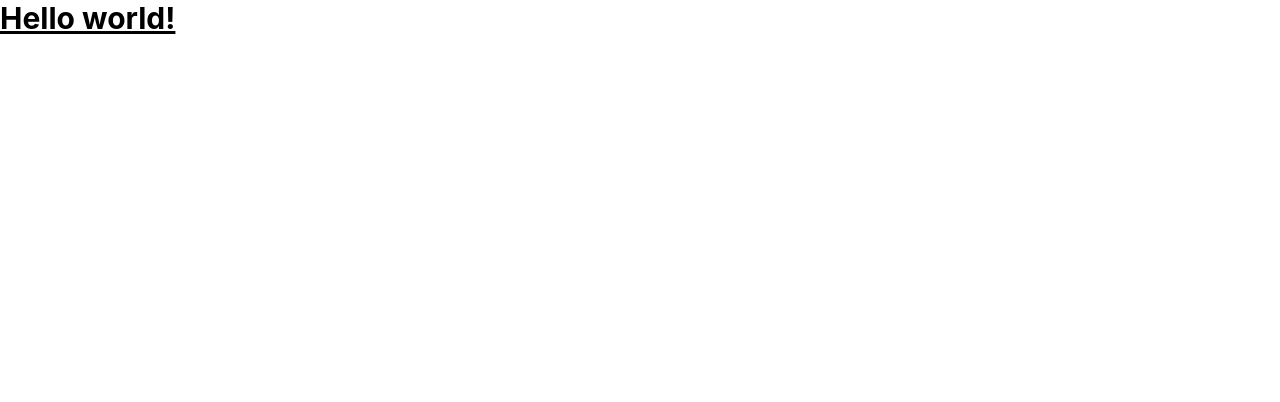
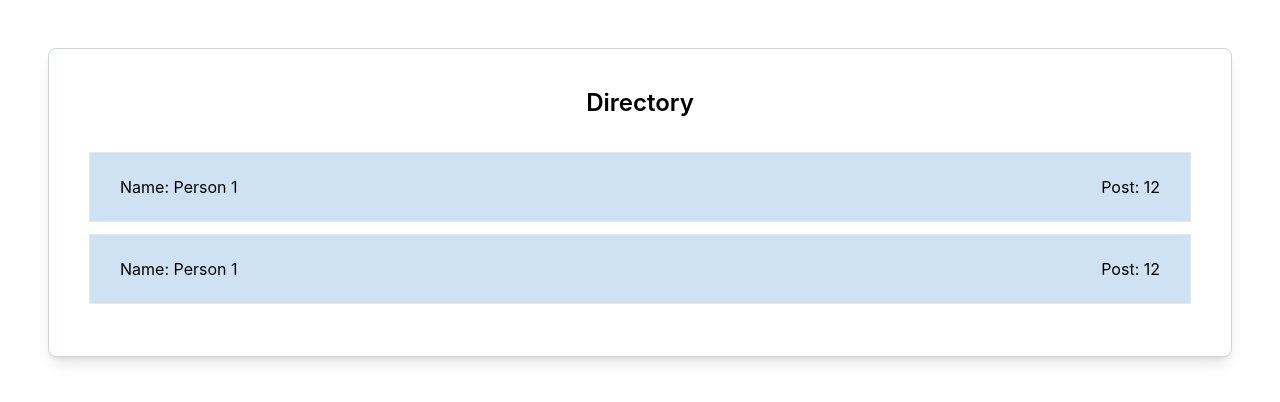
Before and after one commit to TanzihSheikh28/postTask, a React (Create React App) app: page / in a window 1280 px wide. Shown: the top 402 px of the page. Built offline with nearby package versions, Linux system fonts and the light colour scheme.

Commit message:
Develop the user lists ui

```diff
--- a/public/index.html
+++ b/public/index.html
@@ -15,6 +15,7 @@
       user's mobile device or desktop. See https://developers.google.com/web/fundamentals/web-app-manifest/
     -->
     <link rel="manifest" href="%PUBLIC_URL%/manifest.json" />
+    <link href="https://fonts.googleapis.com/css2?family=Poppins:ital,wght@0,100;0,200;0,300;0,500;0,600;1,100;1,200;1,300;1,400;1,500;1,600&display=swap" rel="stylesheet">
     <!--
       Notice the use of %PUBLIC_URL% in the tags above.
       It will be replaced with the URL of the `public` folder during the build.
@@ -28,7 +29,7 @@
   </head>
   <body>
     <noscript>You need to enable JavaScript to run this app.</noscript>
-    <div id="root"></div>
+    <div id="root" class="bg-gray-200 min-h-screen"></div>
     <!--
       This HTML file is a template.
       If you open it directly in the browser, you will see an empty page.
--- a/src/App.js
+++ b/src/App.js
@@ -1,11 +1,10 @@
 import './App.css';
+import UserLists from './components/user-component/UserLists';
 
 function App() {
   return (
     <div>
-      <h1 className="text-3xl font-bold underline">
-      Hello world!
-    </h1>
+     <UserLists />
     </div>
   );
 }
--- /dev/null
+++ b/src/components/user-component/UserComponentStyle.css
@@ -0,0 +1,36 @@
+.table {
+    border-spacing: 0 15px;
+}
+
+i {
+    font-size: 1rem !important;
+}
+
+.responsive-table li {
+    padding: 15px 30px;
+    display: flex;
+    justify-content: space-between;
+}
+
+.table-header {
+    text-transform: capitalize;
+    letter-spacing: 0.03em;
+}
+
+.table-row {
+    background-color: #CFE2F3;
+}
+
+.col-1 {
+    flex-basis: 50%;
+    overflow: hidden;
+    text-overflow: ellipsis;
+    white-space: nowrap;
+}
+
+.col-2 {
+    flex-basis: 50%;
+    overflow: hidden;
+    text-overflow: ellipsis;
+    white-space: nowrap;
+}
--- /dev/null
+++ b/src/components/user-component/UserLists.js
@@ -0,0 +1,68 @@
+import React from "react";
+import "./UserComponentStyle.css";
+
+export default function UserLists() {
+    return (
+        <>
+            <div className="flex items-center justify-center p-12">
+                <div className="w-full mx-auto rounded-lg bg-white shadow-lg p-10 border border-gray-300">
+                    <div className="text-center">
+                        <div>
+                            <p className="text-24 font-semibold">
+                                Directory
+                            </p>
+                        </div>
+                    </div>
+                    <div className="grid grid-cols-12 items-center mt-5">
+                        <div className="col-span-12">
+                            <div className="mt-4 hidden lg:block">
+                                <ul className="responsive-table">
+                                    <li
+                                        className="table-row alternate-bg space-x-5 border rounded-10 mb-3 h-[70px] items-center">
+                                        <a href="/" className="w-full flex items-center">
+                                            <div className="col col-1 text-16 font-normal">
+                                                <span>Name:</span>
+                                                <span>&nbsp;Person 1</span>
+                                            </div>
+                                            <div className="col col-2 text-16 font-normal text-end">
+                                                <span>Post: 12</span>
+                                            </div>
+                                        </a>
+                                    </li>
+                                    <li
+                                        className="table-row alternate-bg space-x-5 border rounded-10 mb-3 h-[70px] items-center">
+                                        <div className="col col-1 text-16 font-normal">
+                                            <span>Name:</span>
+                                            <span>&nbsp;Person 1</span>
+                                        </div>
+                                        <div className="col col-2 text-16 font-normal text-end">
+                                            <span>Post: 12</span>
+                                        </div>
+                                    </li>
+                                </ul>
+                            </div>
+
+                            <div className="block lg:hidden mt-7">
+                                <div className="grid grid-cols-1 sm:grid-cols-2 md:grid-cols-2 lg:grid-cols-3 gap-6">
+                                    <div className="w-full border bg-white rounded-lg p-4 items-center">
+                                        <div>
+                                            <div className="flex gap-3 items-center">
+                                            </div>
+                                            <div className="text-lg font-normal mt-2 truncate"></div>
+                                        </div>
+                                        <div className="mt-4">
+                                            <div className="grid grid-cols-2 md:grid-cols-2 flex justify-between items-center">
+                                                <div className="">
+                                                </div>
+                                            </div>
+                                        </div>
+                                    </div>
+                                </div>
+                            </div>
+                        </div>
+                    </div>
+                </div>
+            </div>
+        </>
+    )
+}
--- a/src/index.css
+++ b/src/index.css
@@ -1,6 +1,14 @@
+@import url('https://fonts.googleapis.com/css2?family=Poppins:wght@100&display=swap');
+
 @tailwind base;
 @tailwind components;
 @tailwind utilities;
+
+@layer base {
+  html {
+    font-family: Poppins, system-ui, sans-serif;
+  }
+}
 
 body {
   margin: 0;
--- a/tailwind.config.js
+++ b/tailwind.config.js
@@ -4,7 +4,34 @@ module.exports = {
     "./src/**/*.{js,jsx,ts,tsx}",
   ],
   theme: {
-    extend: {},
+    extend: {
+      fontFamily: {
+        'poppins': ['Poppins', 'sans-serif']
+      },
+      fontSize: {
+        '10': ['10px', {
+          lineHeight: '15px',
+        }],
+        '12': ['12px', {
+          lineHeight: '18px',
+        }],
+        '14': ['14px', {
+          lineHeight: '21px',
+        }],
+        '16': ['16px', {
+          lineHeight: '24px',
+        }],
+        '18': ['18px', {
+          lineHeight: '27px',
+        }],
+        '20': ['20px', {
+          lineHeight: '27px',
+        }],
+        '24': ['24px', {
+          lineHeight: '27px',
+        }],
+      }
+    },
   },
   plugins: [],
 }
```
Also changed, not shown: src/components/user-component/UserDetails.js (added, +8 -0 lines), src/components/post-component/UserDetails.js (deleted), src/components/post-component/UserLists.js (deleted).
